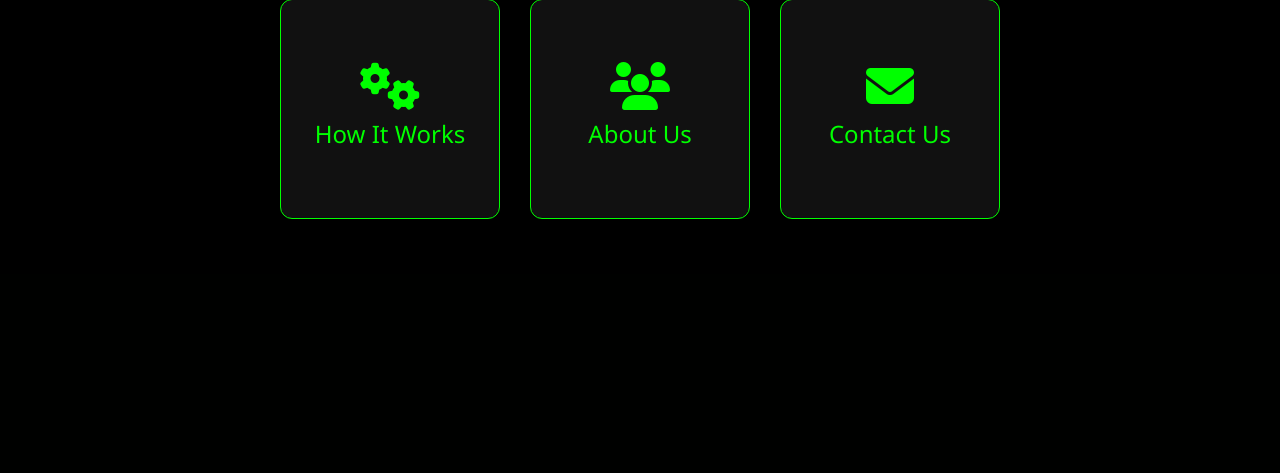
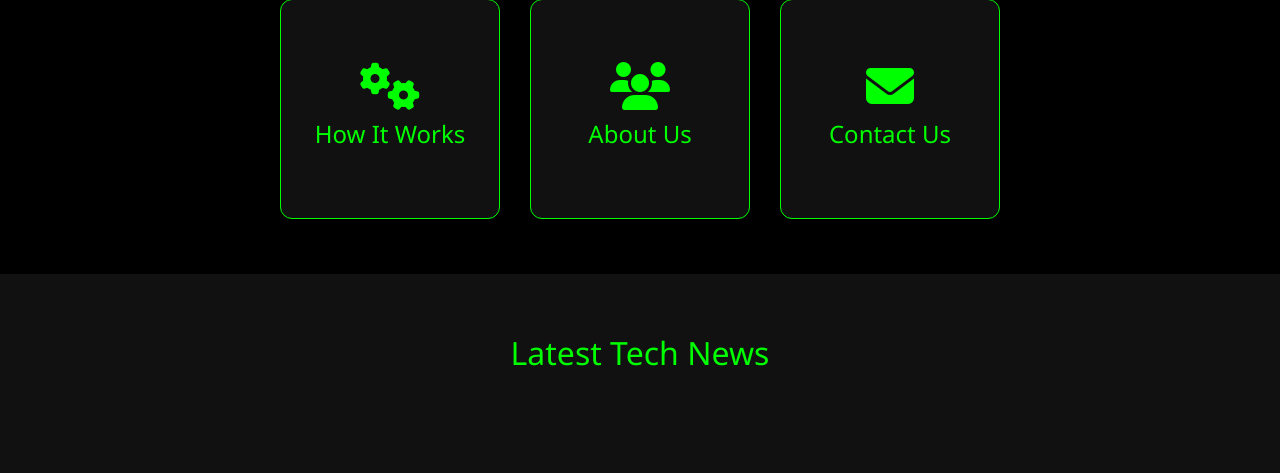
Before and after one commit to Shashira2004/ReviewGuard_FinalProject, a Flask app: page / in a window 1280 px wide. Shown: the part 624-1097 px from the top of the page. Before the commit the page ends 843 px from the top, so only its background shows below. Run offline with Flask 3, Linux system fonts and the light colour scheme; data that the repository does not hold is empty; parts of the project's set-up code (start-up, migrations or seed data) failed here and were passed over; some libraries are stand-ins or nearby versions.

Commit message:
tech news section added to home page

```diff
--- a/app.py
+++ b/app.py
@@ -8,6 +8,12 @@
 from reportlab.platypus import Table, TableStyle
 from reportlab.lib.units import inch
 from flask import make_response
+from dotenv import load_dotenv
+import os
+
+load_dotenv()
+NEWS_API_KEY = os.getenv("NEWS_API_KEY")
+
 
 
 
@@ -27,6 +33,45 @@
 
 import os
 app.secret_key = os.urandom(24)
+import requests
+import random
+
+def get_latest_it_news():
+    url = "https://newsapi.org/v2/everything"
+    params = {
+        "qInTitle": "fake OR scam OR hacking OR cybersecurity OR malware OR 'cyber attack' OR phishing",
+        "language": "en",
+        "sortBy": "publishedAt",
+        "pageSize": 50,  # fetch more to have variety
+        "apiKey": NEWS_API_KEY
+    }
+    response = requests.get(url, params=params)
+    if response.status_code == 200:
+        articles = response.json().get("articles", [])
+
+        keywords = ["fake", "scam", "hacking", "cybersecurity", "malware", "cyber attack", "phishing", "fraud", "data breach"]
+
+        # Filter relevant articles
+        relevant_articles = []
+        for a in articles:
+            text = ((a.get("title") or "") + " " + (a.get("description") or "")).lower()
+            if any(k in text for k in keywords) and a.get("urlToImage"):
+                relevant_articles.append(a)
+
+        # Randomize selection
+        random.shuffle(relevant_articles)
+
+        # Limit to 8
+        return relevant_articles[:8]
+
+    return []
+
+
+
+
+
+
+
 
 
 logging.info('Flask server started...')
@@ -40,7 +85,9 @@
 @app.route('/')
 def home():
     logging.info('===== Open Home Page =====')
-    return render_template('home.html')  # <-- Make sure this file exists
+    latest_news = get_latest_it_news()  # fetch news
+    return render_template('home.html', latest_news=latest_news)
+
 
 # ✅ Serve the review checker page
 @app.route('/index')
--- a/templates/home.html
+++ b/templates/home.html
@@ -139,10 +139,73 @@
       object-fit: cover;
     }
 
+    /* News Section */
+    .news-section {
+      padding: 60px 20px;
+      background-color: #111;
+    }
 
+    .news-section h2 {
+      text-align: center;
+      margin-bottom: 40px;
+      color: #0f0;
+    }
 
+    .news-cards {
+      display: flex;
+      flex-wrap: wrap;
+      justify-content: center;
+      gap: 20px;
+    }
+
+    .news-card {
+      background-color: #000;
+      color: #fff;
+      width: 300px;
+      border: 1px solid #0f0;
+      border-radius: 12px;
+      overflow: hidden;
+      transition: all 0.3s ease;
+      display: flex;
+      flex-direction: column;
+    }
+
+    .news-card img {
+      width: 100%;
+      height: 150px;
+      object-fit: cover;
+    }
+
+    .news-card-body {
+      padding: 15px;
+      flex: 1;
+      display: flex;
+      flex-direction: column;
+    }
+
+    .news-card h5 {
+      margin-bottom: 10px;
+      font-size: 1.1rem;
+    }
+
+    .news-card p {
+      flex: 1;
+      font-size: 0.9rem;
+      color: #ccc;
+    }
+
+    .news-card a {
+      margin-top: 10px;
+      color: #0f0;
+      text-decoration: none;
+      font-weight: bold;
+      align-self: flex-start;
+    }
+
+    .news-card a:hover {
+      color: #fff;
+    }
   </style>
-
 
   <!-- Firebase Scripts -->
   <script src="https://www.gstatic.com/firebasejs/10.4.0/firebase-app-compat.js"></script>
@@ -219,6 +282,26 @@
     </div>
   </div>
 
+
+<!-- News Section -->
+<section class="news-section">
+  <h2>Latest Tech News</h2>
+  <div class="news-cards">
+    {% for article in latest_news %}
+      <div class="news-card">
+          <img src="{{ article.urlToImage or url_for('static', filename='images/placeholder.png') }}" alt="News Image">
+        <div class="news-card-body">
+          <h5>{{ article.title }}</h5>
+          <p>{{ article.description or '' }}</p>
+          <a href="{{ article.url }}" target="_blank">Read more</a>
+        </div>
+      </div>
+    {% endfor %}
+  </div>
+</section>
+
+
+
   <!-- Scripts -->
   <script src="https://code.jquery.com/jquery-3.4.1.slim.min.js"></script>
   <script src="https://cdn.jsdelivr.net/npm/bootstrap@4.4.1/dist/js/bootstrap.bundle.min.js"></script>
```
Lines whose indentation alone changed are shown as unchanged.
